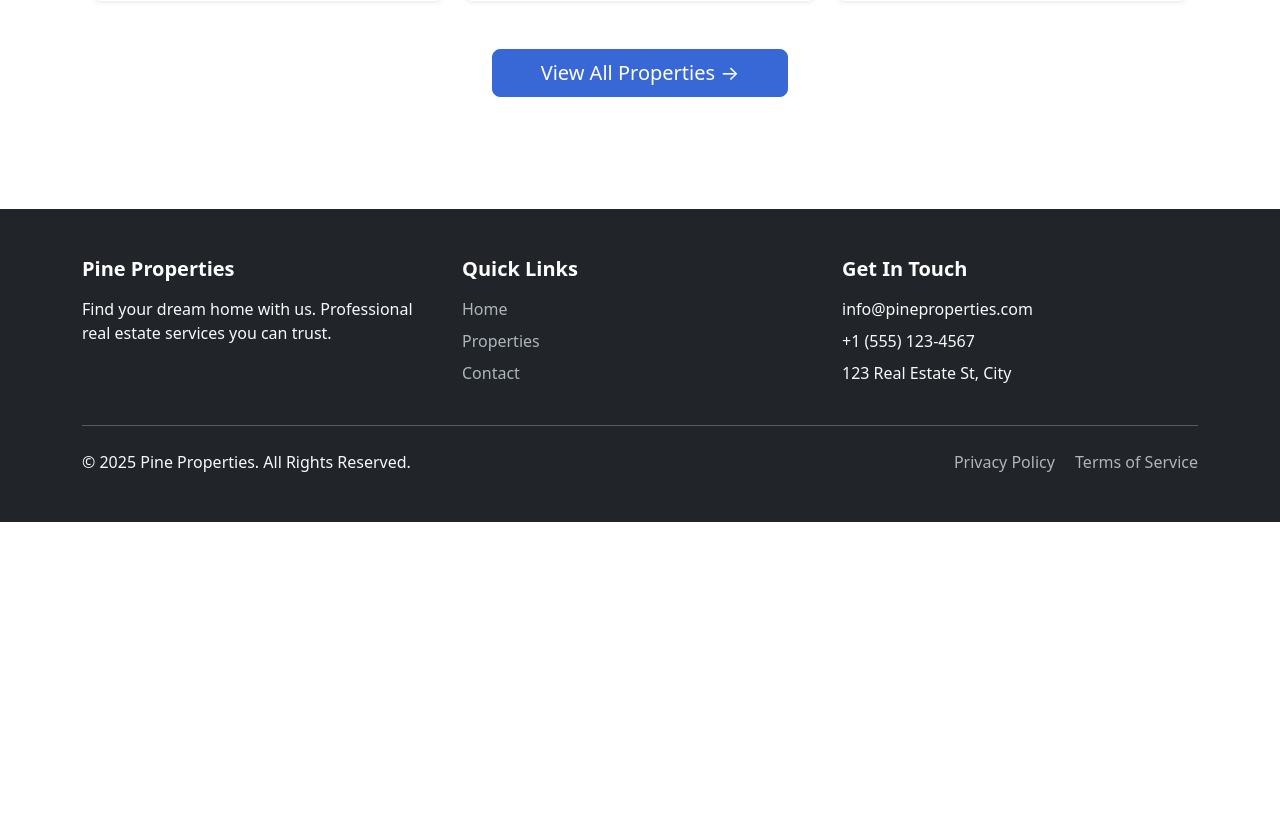
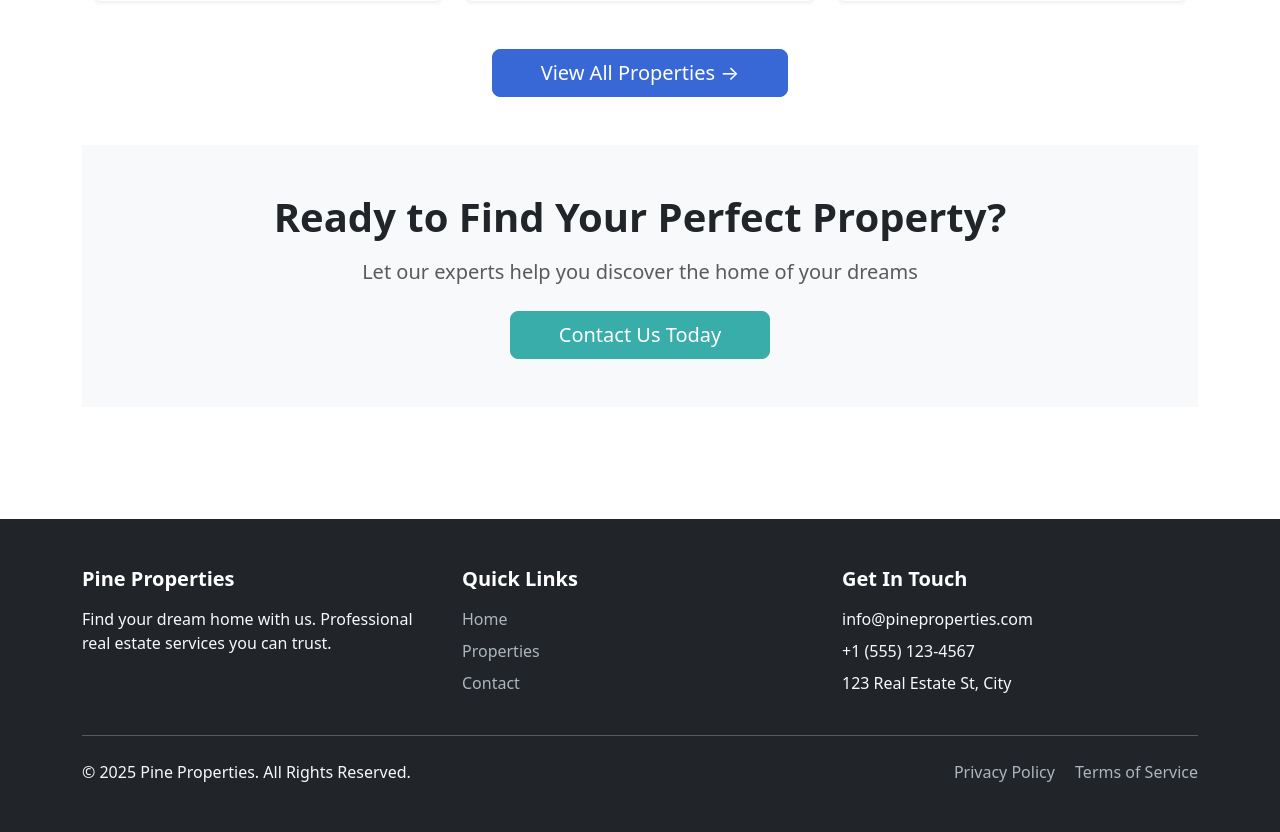
Before and after one commit to MSRhmn/pine-properties, a Django app: page / in a window 1280 px wide. Shown: the part 1323-2155 px from the top of the page. Before the commit the page ends 1845 px from the top, so only its background shows below. Run offline with Django 5.2, Linux system fonts and the light colour scheme; data comes from the database, SQL or seed files in the repository.

Commit message:
feat: add call to action section in home

```diff
--- a/properties/templates/properties/home.html
+++ b/properties/templates/properties/home.html
@@ -112,4 +112,13 @@
   </div>
   {% endif %}
 </div>
+
+<!-- Call to Action Section -->
+<div class="cta-section bg-light py-5 my-5">
+  <div class="container text-center">
+      <h2 class="display-6 fw-bold mb-3">Ready to Find Your Perfect Property?</h2>
+      <p class="lead text-muted mb-4">Let our experts help you discover the home of your dreams</p>
+      <a href="{% url 'properties:contact' %}" class="btn btn-success btn-lg px-5">Contact Us Today</a>
+  </div>
+</div>
 {% endblock %}
```
